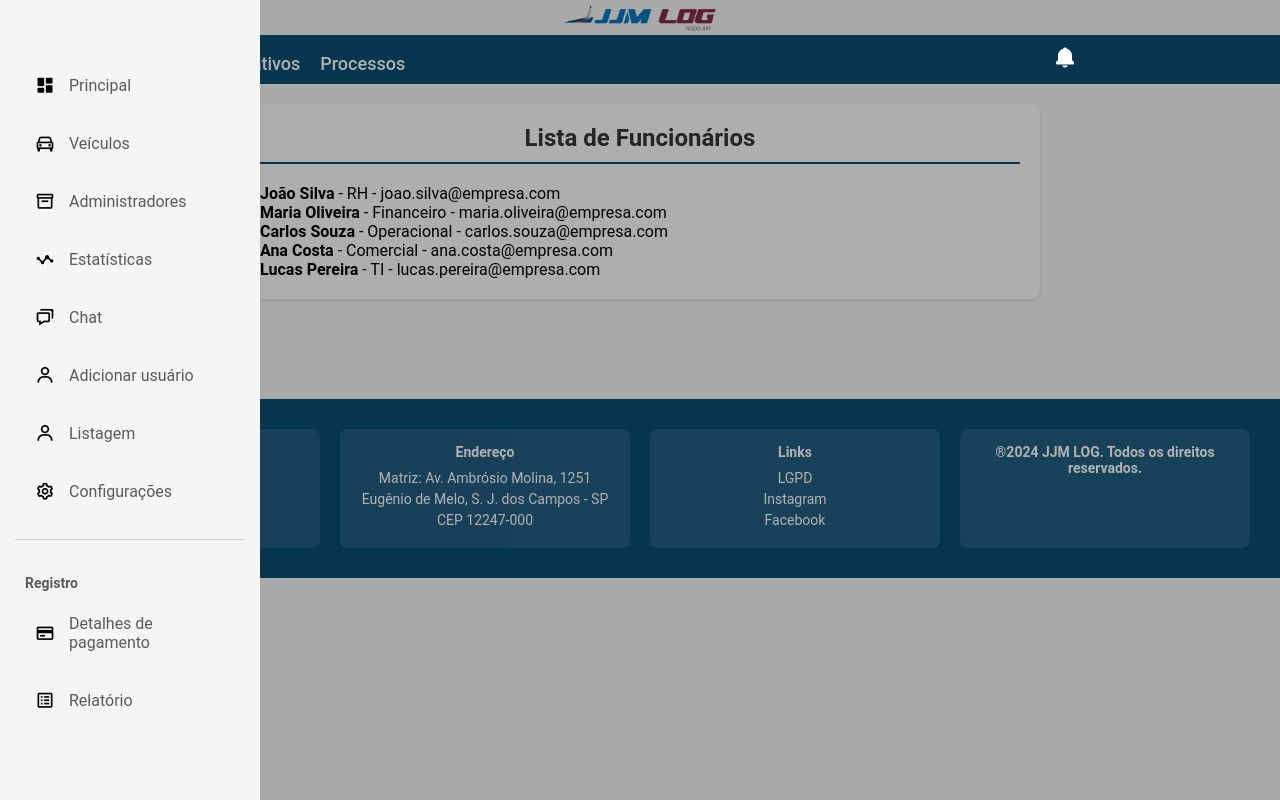
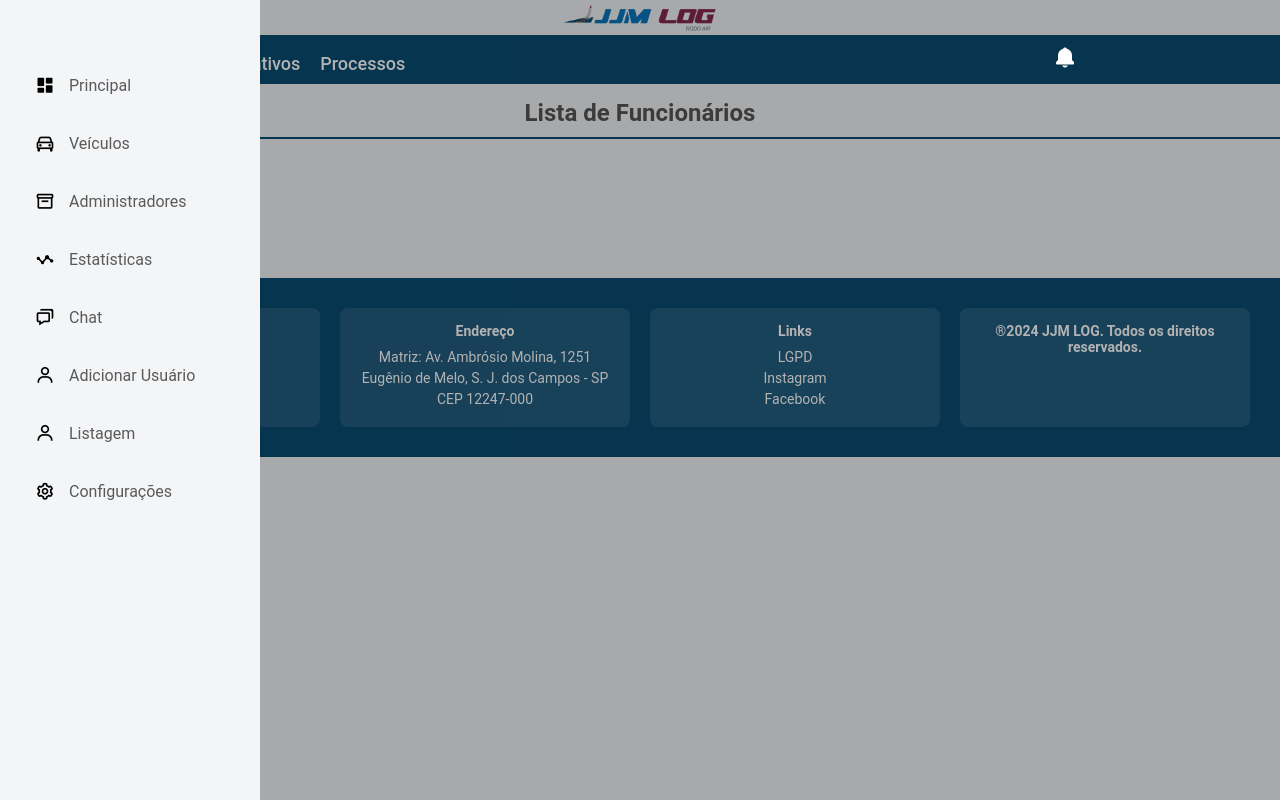
Before and after one commit to DriftOps/API-IV_Front-end, a React (Create React App) app: page /listagem in a window 1280 px wide. Both pictures are taken after a click on the button 20 px from the left and 59 px from the top of the page. Built offline with nearby package versions, Linux system fonts and the light colour scheme.

Commit message:
feat: Adicionar Funcionários 1/2

```diff
--- a/package.json
+++ b/package.json
@@ -30,6 +30,7 @@
     "react-scripts": "^5.0.0",
     "request": "^2.88.2",
     "typescript": "^4.6.3",
+    "uuid": "^11.0.3",
     "web-vitals": "^2.1.4"
   },
   "scripts": {
--- a/src/Roteador.tsx
+++ b/src/Roteador.tsx
@@ -1,12 +1,11 @@
-import React from 'react';
+import React, { useState } from 'react';
 import { BrowserRouter as Router, Route, Routes } from 'react-router-dom';
+import { FuncionarioProvider } from './componentes/sidebar/AdicionarUsuario/FuncionarioContext';
 
 // Importações de componentes
 import Login from './componentes/login/Login';
 import NavTab from './componentes/nav-tab/nav-tab';
 import Footer from './componentes/footer/Footer';
-
-// Sidebar
 import Principal from './componentes/sidebar/principal/principal';
 import ListaVeiculos from './componentes/sidebar/veiculos/ListaVeiculos';
 import AdicionarVeiculo from './componentes/sidebar/veiculos/AdicionarVeiculo';
@@ -17,8 +16,6 @@ import Estatistica from './componentes/sidebar/Estatistica/Estatistica';
 import Processos from './componentes/processos/Processos';
 import Tarefas from './componentes/tarefas/tarefas';
 import Chat from './componentes/sidebar/chat/chat';
-
-// Informativos
 import Informativos from './componentes/informativos/informativos';
 import Almoxarifado from './componentes/informativos/setores/almoxarifado';
 import Financeiro from './componentes/informativos/setores/financeiro';
@@ -26,59 +23,69 @@ import Operacional from './componentes/informativos/setores/operacional';
 import RecursosHumanos from './componentes/informativos/setores/recursos-humanos';
 import Comercial from './componentes/informativos/setores/comercial';
 import Profile from './componentes/profile/Perfil';
-
-// Componente ListarUsuarios (ListarFuncionarios)
 import ListarUsuarios from './componentes/sidebar/AdicionarUsuario/ListarUsuarios';
 
+interface Funcionario {
+  id: string;
+  nome: string;
+  cpf: string;
+  setor: string;
+  dataNascimento: string;
+  email: string;
+}
+
 const Roteador: React.FC = () => {
-  // Função para manipular a adição de usuários
-  const handleAddUsuario = (dadosUsuario: any) => {
-    console.log('Usuário adicionado:', dadosUsuario);
-    // Adicione aqui a lógica para salvar no backend ou no estado global
+  const [funcionarios, setFuncionarios] = useState<Funcionario[]>([]);
+
+  const handleAddFuncionario = (funcionario: Funcionario) => {
+    setFuncionarios((prev) => [...prev, funcionario]);
   };
 
+  const handleDeleteFuncionario = (id: string) => {
+    setFuncionarios((prev) => prev.filter((funcionario) => funcionario.id !== id));
+  };
+
+  const handleListFuncionarios = () => {
+    console.log('Funcionários cadastrados:', funcionarios);
+  };
+
+  const routes = [
+    { path: "/", element: <Login /> },
+    { path: "/login", element: <Login /> },
+    { path: "/principal", element: <><NavTab /> <Principal /></> },
+    { path: "/adicionarUsuario", element: <><NavTab /> <AdicionarUsuario
+      onAdd={handleAddFuncionario}
+      onDelete={handleDeleteFuncionario}
+      onList={handleListFuncionarios}/> </> },
+    { path: "/listagem", element: <><NavTab /> <ListarUsuarios/></> },
+    { path: "/veiculos", element: <><NavTab /> <ListaVeiculos /></> },
+    { path: "/veiculos/:id", element: <><NavTab /> <Veiculos /></> },
+    { path: "/veiculos/novo", element: <><NavTab /> <AdicionarVeiculo /></> },
+    { path: "/Configuracao", element: <><NavTab /> <Configuracao /></> },
+    { path: "/Estatistica", element: <><NavTab /> <Estatistica /></> },
+    { path: "/processos", element: <><NavTab /> <Processos /></> },
+    { path: "/tarefas", element: <><NavTab /> <Tarefas /></> },
+    { path: "/chat", element: <><NavTab /> <Chat /></> },
+    { path: "/perfil", element: <><NavTab /> <Profile /></> },
+    { path: "/informativos", element: <><NavTab /><Informativos /></> },
+    { path: "/informativos/setor/almoxarifado", element: <><NavTab /> <Almoxarifado /></> },
+    { path: "/informativos/setor/financeiro", element: <><NavTab /> <Financeiro /></> },
+    { path: "/informativos/setor/operacional", element: <><NavTab /> <Operacional /></> },
+    { path: "/informativos/setor/comercial", element: <><NavTab /> <Comercial /></> },
+    { path: "/informativos/setor/recursos-humanos", element: <><NavTab /> <RecursosHumanos /></> },
+  ];
+
   return (
-    <Router>
-      <Routes>
-        {/* Rotas principais */}
-        <Route path="/" element={<Login />} />
-        <Route path="/login" element={<Login />} />
-        <Route path="/principal" element={<><NavTab /> <Principal /></>} />
-
-        {/* Rotas de usuários e funcionários */}
-        <Route
-          path="/adicionarUsuario"
-          element={<><NavTab /> <AdicionarUsuario /></>}
-        />
-        <Route
-          path="/listagem"
-          element={<><NavTab /> <ListarUsuarios /> </>}
-        />
-
-        {/* Rotas de veículos */}
-        <Route path="/veiculos" element={<><NavTab /> <ListaVeiculos /></>} />
-        <Route path="/veiculos/:id" element={<><NavTab /> <Veiculos /></>} />
-        <Route path="/veiculos/novo" element={<><NavTab /> <AdicionarVeiculo /></>} />
-
-        {/* Rotas de configurações e tarefas */}
-        <Route path="/Configuracao" element={<><NavTab /> <Configuracao /></>} />
-        <Route path="/Estatistica" element={<><NavTab /> <Estatistica /></>} />
-        <Route path="/processos" element={<><NavTab /> <Processos /></>} />
-        <Route path="/tarefas" element={<><NavTab /> <Tarefas /></>} />
-        <Route path="/chat" element={<><NavTab /> <Chat /></>} />
-
-        {/* Rotas de perfis e informativos */}
-        <Route path="/perfil" element={<><NavTab /> <Profile /></>} />
-        <Route path="/informativos" element={<><NavTab /><Informativos /></>} />
-        <Route path="/informativos/setor/almoxarifado" element={<><NavTab /> <Almoxarifado /></>} />
-        <Route path="/informativos/setor/financeiro" element={<><NavTab /> <Financeiro /></>} />
-        <Route path="/informativos/setor/operacional" element={<><NavTab /> <Operacional /></>} />
-        <Route path="/informativos/setor/comercial" element={<><NavTab /> <Comercial /></>} />
-        <Route path="/informativos/setor/recursos-humanos" element={<><NavTab /> <RecursosHumanos /></>} />
-      </Routes>
-      {/* Rodapé */}
-      <Footer />
-    </Router>
+    <FuncionarioProvider>
+      <Router>
+        <Routes>
+          {routes.map(({ path, element }) => (
+            <Route key={path} path={path} element={element} />
+          ))}
+        </Routes>
+        <Footer />
+      </Router>
+    </FuncionarioProvider>
   );
 };
 
--- a/src/componentes/login/login.css
+++ b/src/componentes/login/login.css
@@ -47,6 +47,7 @@ button {
   cursor: pointer;
   font-size: 18px;
   transition: background-color 0.3s ease;
+  align-self: center;
 }
 
 button:hover {
--- /dev/null
+++ b/src/componentes/sidebar/AdicionarUsuario/FuncionarioContext.tsx
@@ -0,0 +1,39 @@
+import React, { createContext, useContext, useState } from 'react';
+
+interface Funcionario {
+  id: string;
+  nome: string;
+  cpf: string;
+  setor: string;
+  dataNascimento: string;
+  email: string;
+}
+
+interface FuncionarioContextData {
+  funcionarios: Funcionario[];
+  adicionarFuncionario: (funcionario: Funcionario) => void;
+}
+
+const FuncionarioContext = createContext<FuncionarioContextData | undefined>(undefined);
+
+export const FuncionarioProvider: React.FC<{ children: React.ReactNode }> = ({ children }) => {
+  const [funcionarios, setFuncionarios] = useState<Funcionario[]>([]);
+
+  const adicionarFuncionario = (funcionario: Funcionario) => {
+    setFuncionarios((funcionariosAtuais) => [...funcionariosAtuais, funcionario]);
+  };
+
+  return (
+    <FuncionarioContext.Provider value={{ funcionarios, adicionarFuncionario }}>
+      {children}
+    </FuncionarioContext.Provider>
+  );
+};
+
+export const useFuncionario = (): FuncionarioContextData => {
+  const context = useContext(FuncionarioContext);
+  if (!context) {
+    throw new Error('useFuncionario deve ser usado dentro de um FuncionarioProvider');
+  }
+  return context;
+};
--- a/src/componentes/sidebar/AdicionarUsuario/ListarUsuarios.css
+++ b/src/componentes/sidebar/AdicionarUsuario/ListarUsuarios.css
@@ -1,72 +1,17 @@
-.listar-usuarios-container {
-    margin: 20px auto;
-    padding: 20px;
-    max-width: 800px;
-    background-color: #f9f9f9;
-    border-radius: 8px;
-    box-shadow: 0 2px 4px rgba(0, 0, 0, 0.1);
+.funcionarios-tabela {
+  width: 100%;
+  border-collapse: collapse;
+  margin: 20px 0;
 }
 
-  h2 {
-    text-align: center;
-    margin-bottom: 20px;
-    font-size: 24px;
-    color: #333;
-  }
-
-  .filtro-container {
-    display: flex;
-    justify-content: flex-end;
-    margin-bottom: 15px;
-  }
-
-  .filtro-container label {
-    margin-right: 10px;
-    font-size: 16px;
-    color: #555;
-  }
-
-  .filtro-container select {
-    padding: 5px 10px;
-    font-size: 16px;
-    border: 1px solid #ccc;
-    border-radius: 4px;
-    background-color: #fff;
-  }
-
-  .tabela-usuarios {
-    width: 100%;
-    border-collapse: collapse;
-    margin-top: 10px;
-  }
-
-  .tabela-usuarios th,
-  .tabela-usuarios td {
+.funcionarios-tabela th,
+.funcionarios-tabela td {
   border: 1px solid #ddd;
-    padding: 10px;
+  padding: 8px;
   text-align: left;
 }
 
-  .tabela-usuarios th {
-    background-color: #007bff;
-    color: white;
+.funcionarios-tabela th {
+  background-color: #f4f4f4;
   font-weight: bold;
-    text-transform: uppercase;
 }
-
-  .tabela-usuarios tr:nth-child(even) {
-    background-color: #f2f2f2;
-  }
-
-  .tabela-usuarios tr:hover {
-    background-color: #e9f5ff;
-  }
-
-  .tabela-usuarios td {
-    color: #555;
-  }
-
-  .tabela-usuarios th,
-  .tabela-usuarios td {
-    text-align: center;
-  }
--- a/src/componentes/sidebar/AdicionarUsuario/ListarUsuarios.tsx
+++ b/src/componentes/sidebar/AdicionarUsuario/ListarUsuarios.tsx
@@ -1,67 +1,38 @@
-import React, { useEffect, useState } from 'react';
+import React from 'react';
 import './ListarUsuarios.css';
-
-interface Funcionario {
-  id: string;
-  nome: string;
-  cpf: string;
-  tipoUsuario: string;
-  dataNascimento: string;
-  email: string;
-}
+import { useFuncionario } from './FuncionarioContext';
 
 const ListarUsuarios: React.FC = () => {
-  const [funcionarios, setFuncionarios] = useState<Funcionario[]>([]);
-  const [error, setError] = useState<string | null>(null); // Estado para erros
-
-  // Função para carregar os dados dos funcionários
-  useEffect(() => {
-    const fetchFuncionarios = async () => {
-      try {
-        // Caminho para o arquivo dentro da pasta 'public'
-        const response = await fetch('/Lista-de-Usuarios.txt');
-
-        if (!response.ok) {
-          throw new Error('Erro ao carregar o arquivo.');
-        }
-
-        const data = await response.text();
-
-        // Debug: Verifique o que está sendo carregado
-        console.log(data);
-
-        // Tente converter as linhas em JSON
-        const funcionariosArray = data.split('\n').map((line) => {
-          try {
-            return JSON.parse(line.trim());
-          } catch (err) {
-            console.error('Erro ao parsear linha:', line, err);
-            return null;
-          }
-        }).filter((item) => item !== null);
-
-        setFuncionarios(funcionariosArray);
-      } catch (error) {
-        setError('Erro ao carregar funcionários');
-        console.error("Erro ao carregar funcionários:", error);
-      }
-    };
-
-    fetchFuncionarios();
-  }, []);
+  const { funcionarios } = useFuncionario();
 
   return (
-    <div className="listar-usuarios-container">
+    <div>
       <h2>Lista de Funcionários</h2>
-      {error && <p>{error}</p>} {/* Exibe mensagem de erro */}
       {funcionarios.length > 0 ? (
-        <ul>
-          {funcionarios.map((funcionario) => (
-            <li key={funcionario.id}>
-              <strong>{funcionario.nome}</strong> - {funcionario.tipoUsuario} - {funcionario.email}
-            </li>
-          ))}
-        </ul>
+        <table className="tabela-funcionarios">
+          <thead>
+            <tr>
+              <th>ID</th>
+              <th>Nome</th>
+              <th>CPF</th>
+              <th>Setor</th>
+              <th>Data de Nascimento</th>
+              <th>Email</th>
+            </tr>
+          </thead>
+          <tbody>
+            {funcionarios.map((funcionario) => (
+              <tr key={funcionario.id}>
+                <td>{funcionario.id}</td>
+                <td>{funcionario.nome}</td>
+                <td>{funcionario.cpf}</td>
+                <td>{funcionario.setor}</td>
+                <td>{funcionario.dataNascimento}</td>
+                <td>{funcionario.email}</td>
+              </tr>
+            ))}
+          </tbody>
+        </table>
       ) : (
         <p>Nenhum funcionário cadastrado.</p>
       )}
--- a/src/componentes/sidebar/sidebar.tsx
+++ b/src/componentes/sidebar/sidebar.tsx
@@ -75,7 +75,7 @@ export default class Sidebar extends Component<{}, State> {
                     <li className="list">
                       <a href="/AdicionarUsuario" className="nav-link">
                         <i className="bx bx-user"></i>
-                        <span className="link">Adicionar usuário</span>
+                        <span className="link">Adicionar Usuário</span>
                       </a>
                     </li>
 
@@ -91,31 +91,11 @@ export default class Sidebar extends Component<{}, State> {
                         <i className="bx bx-cog"></i>
                         <span className="link">Configurações</span>
                       </a>
-                    </li>
-                  </ul>
-
-                  <hr />
-
-                  <div className="bottom-content">
-                    <h5>Registro</h5>
-                    <ul className="lists">
-                      <li className="list">
-                        <a href="#" className="nav-link">
-                          <i className="bx bx-credit-card"></i>
-                          <span className="link">Detalhes de pagamento</span>
-                        </a>
-                      </li>
-                      <li className="list">
-                        <a href="#" className="nav-link">
-                          <i className="bx bx-spreadsheet"></i>
-                          <span className="link">Relatório</span>
-                        </a>
-                      </li>
-                    </ul>
-                  </div>
-                </div>
-              </div>
-            </>
+                  </li>
+                </ul>
+            </div>
+          </div>
+        </>
           )}
         </nav>
         <div className={`overlay ${isOpen ? 'active' : ''}`} onClick={this.closeMenu}></div>
```
Also changed, not shown: src/componentes/sidebar/AdicionarUsuario/AdicionarUsuario.tsx (+1 -9 lines), 1 other file (tests, documents, lock files or other folders). Lines whose indentation alone changed are shown as unchanged.
